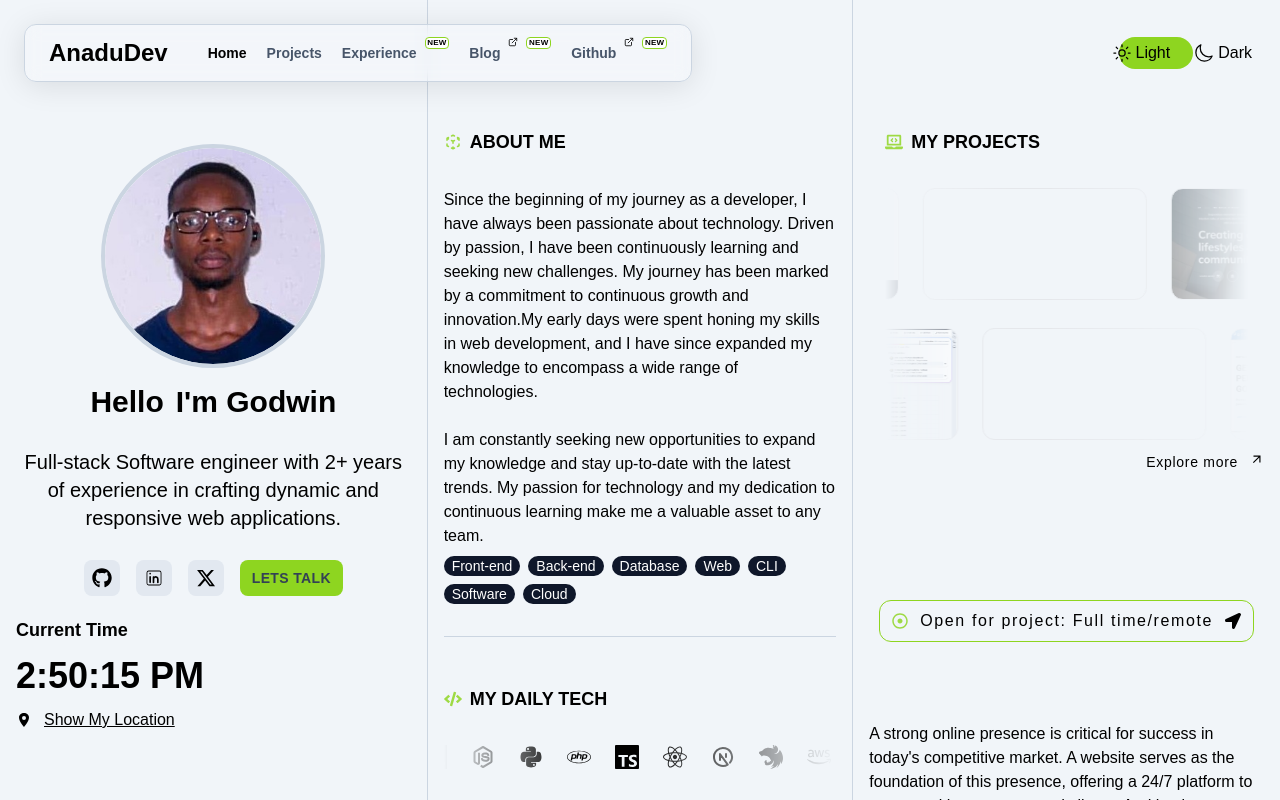
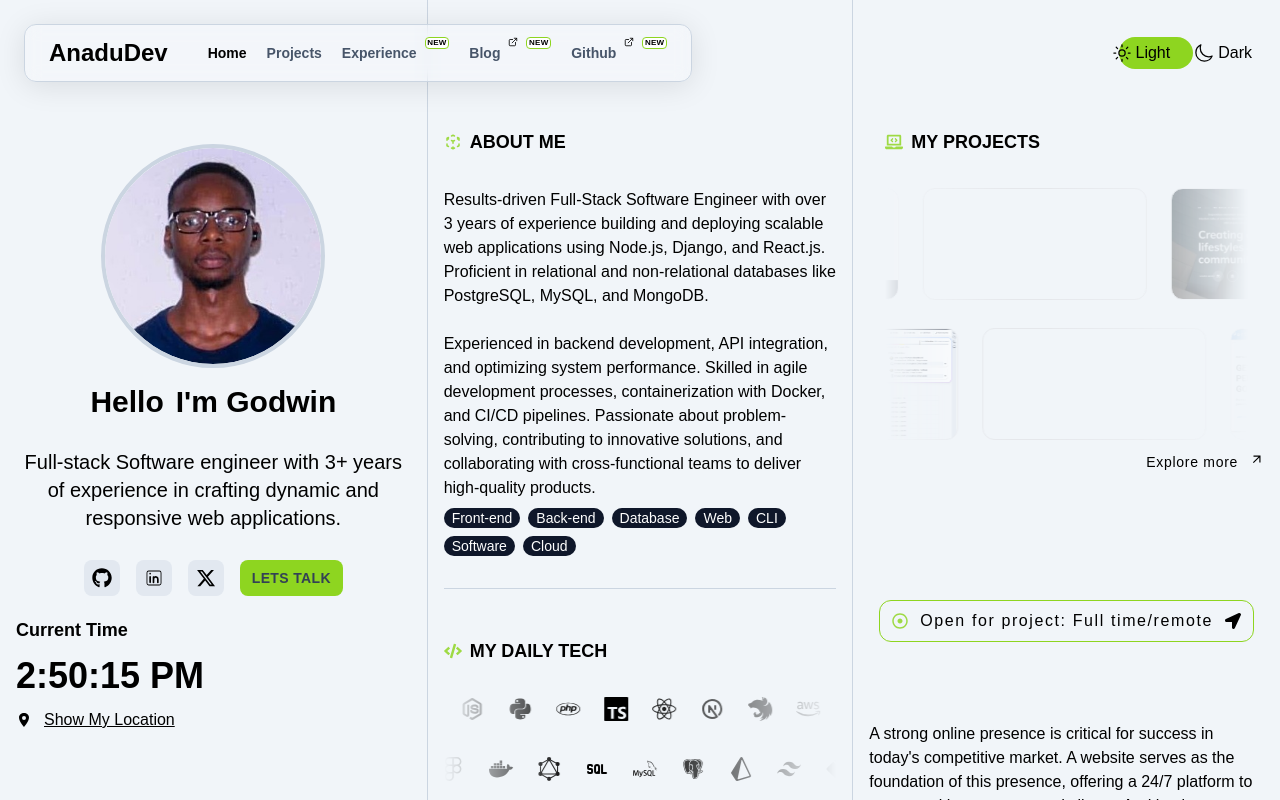
Before and after one commit to Anadudev/portfolio, a Next.js app: page / in a window 1280 px wide. Shown: the top 800 px of the page. Built offline with nearby package versions, Linux system fonts and the light colour scheme.

Commit message:
Updated about section and added postman to tools

```diff
--- a/src/app/data/tools.ts
+++ b/src/app/data/tools.ts
@@ -22,6 +22,7 @@ import { FaDocker } from "react-icons/fa";
 import { FaAws } from "react-icons/fa";
 import { SiGithubactions } from "react-icons/si";
 import { SiGraphql } from "react-icons/si";
+import { SiPostman } from "react-icons/si";
 
 export const techStacks1 = [
   { text: "HTML", icon: TiHtml5 },
@@ -36,6 +37,7 @@ export const techStacks1 = [
   { text: "Nest", icon: SiNestjs },
   { text: "AWS", icon: FaAws },
   { text: "CI/CD", icon: SiGithubactions },
+  { text: "Postman", icon: SiPostman },
 ];
 
 export const techStacks2 = [
--- a/src/app/sections/about-section.tsx
+++ b/src/app/sections/about-section.tsx
@@ -8,8 +8,14 @@ const AboutSection = () => {
         <div className='mt-14 p-4 text-black dark:text-slate-300' id='about'>
             <SubHeading text="About me" icon={HiOutlineCubeTransparent} />
             <div className="grid gap-6 pt-8">
-                <p>Since the beginning of my journey as a developer, I have always been passionate about technology. Driven by passion, I have been continuously learning and seeking new challenges. My journey has been marked by a commitment to continuous growth and innovation.My early days were spent honing my skills in web development, and I have since expanded my knowledge to encompass a wide range of technologies.</p>
-                <p>I am constantly seeking new opportunities to expand my knowledge and stay up-to-date with the latest trends. My passion for technology and my dedication to continuous learning make me a valuable asset to any team.</p>
+                <p>Results-driven Full-Stack Software Engineer with over 3 years of experience building and
+                    deploying scalable web applications using Node.js, Django, and React.js. Proficient in
+                    relational and non-relational databases like PostgreSQL, MySQL, and MongoDB. </p>
+                <p> Experienced
+                    in backend development, API integration, and optimizing system performance. Skilled in
+                    agile development processes, containerization with Docker, and CI/CD pipelines. Passionate
+                    about problem-solving, contributing to innovative solutions, and collaborating with cross-functional
+                    teams to deliver high-quality products.</p>
             </div>
             <div className="pt-2">
                 <ul className='flex items-center gap-2 flex-wrap'>
--- a/src/app/sections/hero-section.tsx
+++ b/src/app/sections/hero-section.tsx
@@ -33,7 +33,7 @@ const HeroSection = () => {
                 </div>
                 <p className="text-xl text-pretty">
                     Full-stack{" "}
-                    <span className="dark:text-primary">Software engineer</span> with 2+
+                    <span className="dark:text-primary">Software engineer</span> with 3+
                     years of experience in crafting dynamic and responsive web
                     applications.
                 </p>
```
